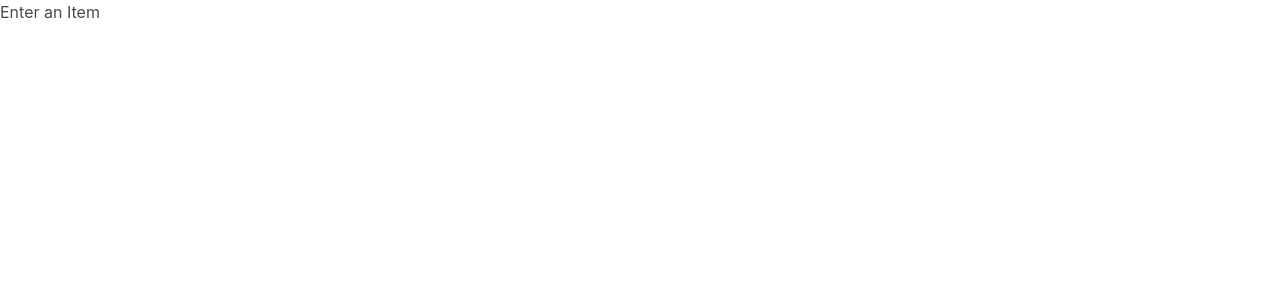
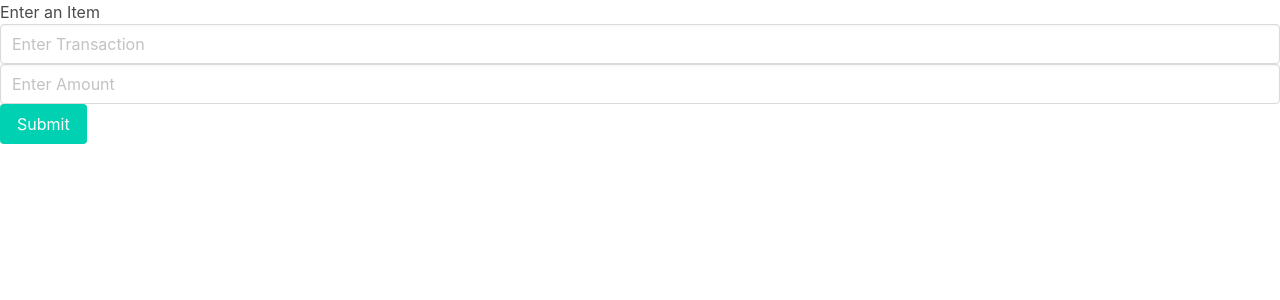
Before and after one commit to gabe571/teal-frontend, a React (Create React App) app: page / in a window 1280 px wide. Shown: the top 300 px of the page. Built offline with nearby package versions, Linux system fonts and the light colour scheme.

Commit message:
form layout

```diff
--- a/src/components/form.js
+++ b/src/components/form.js
@@ -7,6 +7,17 @@ const form = () => {
 return (
     <div>
     <h2> Enter an Item </h2>
+    <form>
+       <div>
+           <input type='text' className="input" placeholder='Enter Transaction'>
+           </input>
+        </div>
+        <input type='number' className='input' placeholder='Enter Amount'>
+        </input>
+        <div>
+            <button type='submit' className='button is-primary'> Submit </button>
+        </div>
+    </form>
     </div>
  )
 }
```
